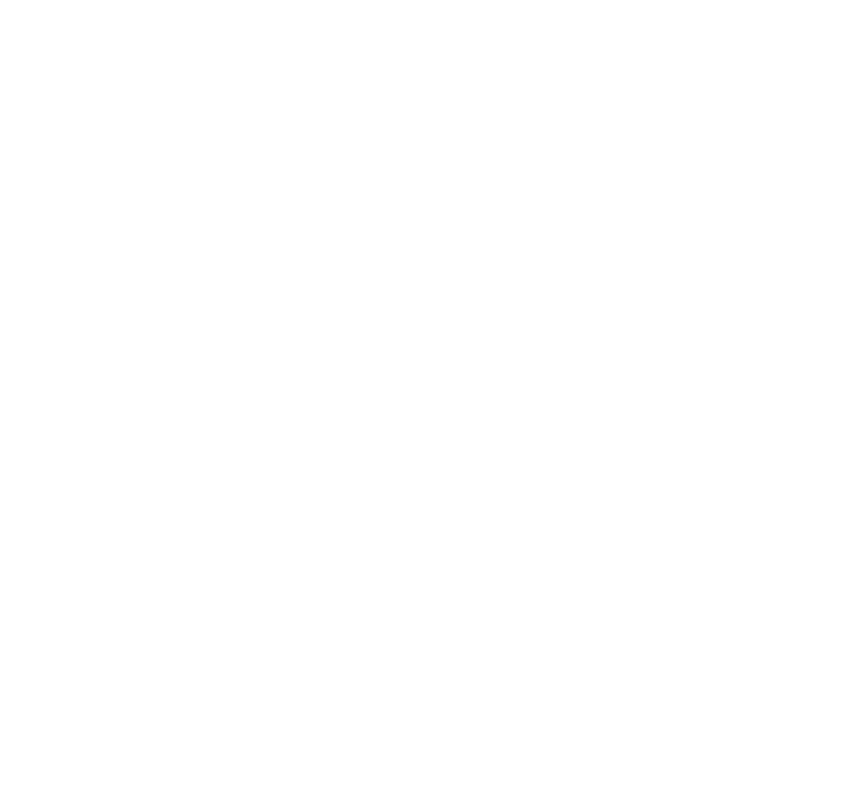
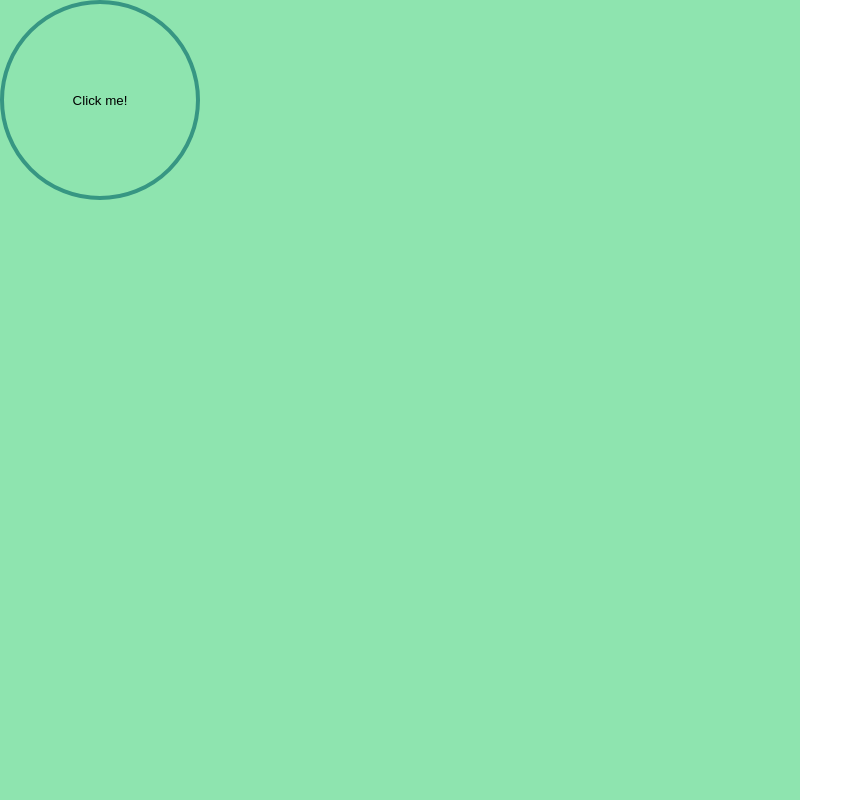
Before and after one commit to KacagoHollo/css-hive, a plain HTML site: page index.html in a window 1280 px wide. Shown: the whole page, without its empty margins (0-863 px from the left). Drawn offline with Linux system fonts and the light colour scheme.

Commit message:
css refreshed with button and color

```diff
--- a/index.html
+++ b/index.html
@@ -11,6 +11,8 @@
     <script src="./script.js"></script>
 </head>
 <body>
-
+    <section id="welcome">
+        <button>Click me!</button>
+    </section>
 </body>
 </html>
--- a/style.css
+++ b/style.css
@@ -0,0 +1,39 @@
+* {margin:0;padding:0;border:0;background:transparent;outline:none;text-decoration:none;outline:none;font-family:inherit;box-sizing:border-box;}
+ol, ul, li {list-style:none;display:block;}
+table {border-collapse: collapse;border-spacing:0;}
+a img {border: none;}
+
+button,
+a{cursor: pointer; color: inherit;}
+
+textarea{resize: none;}
+
+button,
+input,
+textarea,
+select{appearance: none !important; -webkit-appearance: none !important; border-radius: 0;}
+
+body{
+  font-family: 'Overpass', sans-serif;
+
+}
+
+section {
+    min-height: 100vh;
+}
+
+section#welcome {
+    position: relative;
+    width: 100vh;
+    height: 100vh;
+
+    background-color: #8ee4af;
+}
+
+section#welcome button {
+    position: absolute;
+    width: 200px;
+    height: 200px;
+    border: 4px solid #379683;
+    border-radius: 50%;
+}
```
